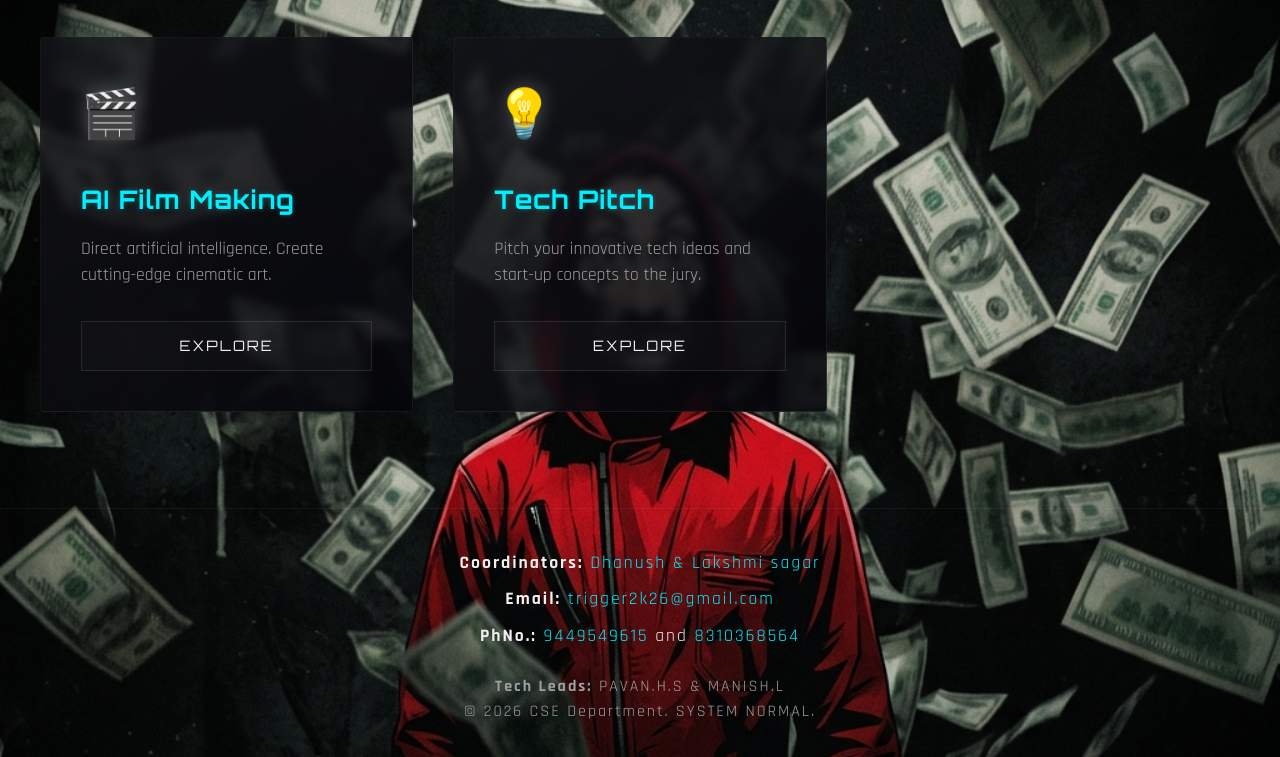
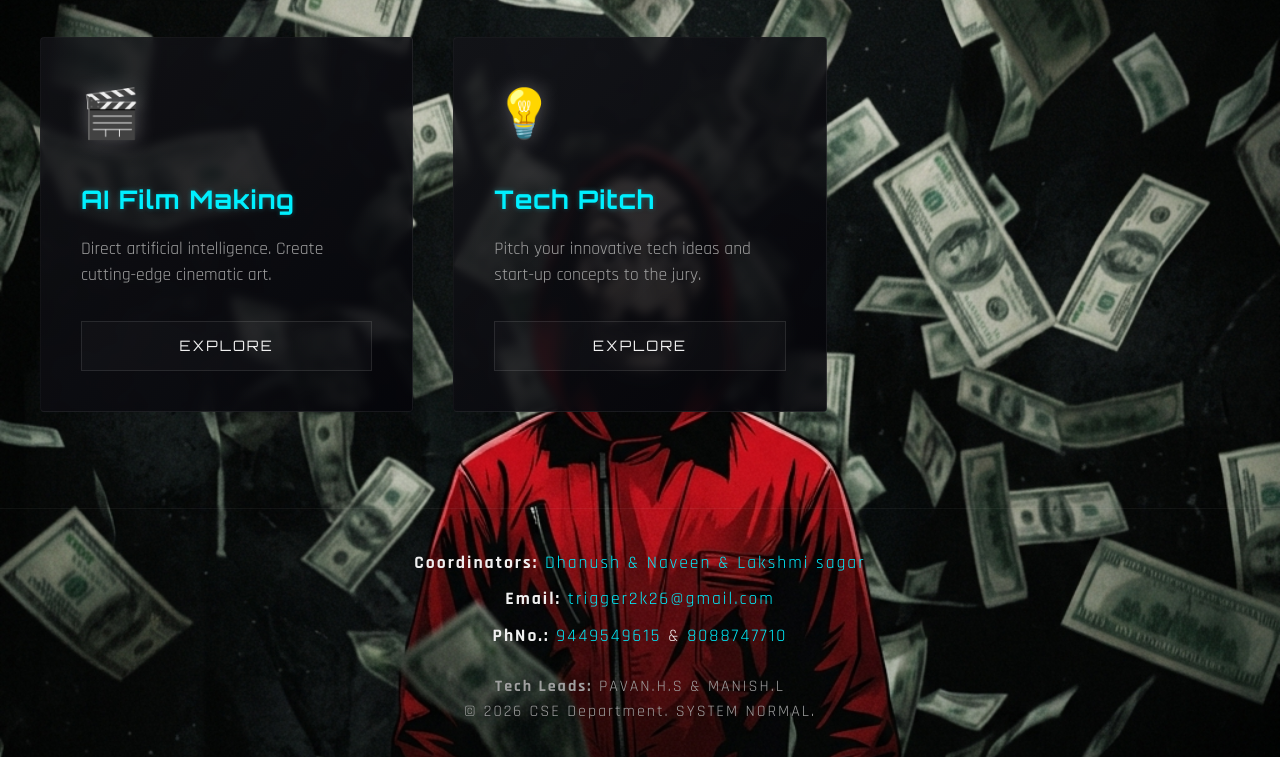
Before and after one commit to pavankumarhalugona-cyber/Trigger2k26, a plain HTML site: page index.html in a window 1280 px wide. Shown: the part 1459-2216 px from the top of the page. Drawn offline with Linux system fonts and the light colour scheme.

Commit message:
Update index.html

```diff
--- a/index.html
+++ b/index.html
@@ -119,10 +119,10 @@
     <!-- Footer -->
     <footer class="cyber-footer">
         <div class="contact-info">
-            <p><strong>Coordinators:</strong> <a>Dhanush & Lakshmi sagar</a></p>
+            <p><strong>Coordinators:</strong> <a>Dhanush & Naveen & Lakshmi sagar</a></p>
             <p><strong>Email:</strong> <a href="mailto:trigger2k26@gmail.com">trigger2k26@gmail.com</a></p>
-            <p><strong>PhNo.:</strong> <a href="tel:+919449549615">9449549615</a> and <a
-                    href="tel:+918310368564">8310368564</a></p>
+            <p><strong>PhNo.:</strong> <a href="tel:+919449549615">9449549615</a> & <a
+                    href="tel:+918088747710">8088747710</a></p>
         </div>
         <p><strong>Tech Leads:</strong> <a>PAVAN.H.S & MANISH.L</a></p>
         <p>&copy; 2026 CSE Department. SYSTEM NORMAL.</p>
```
